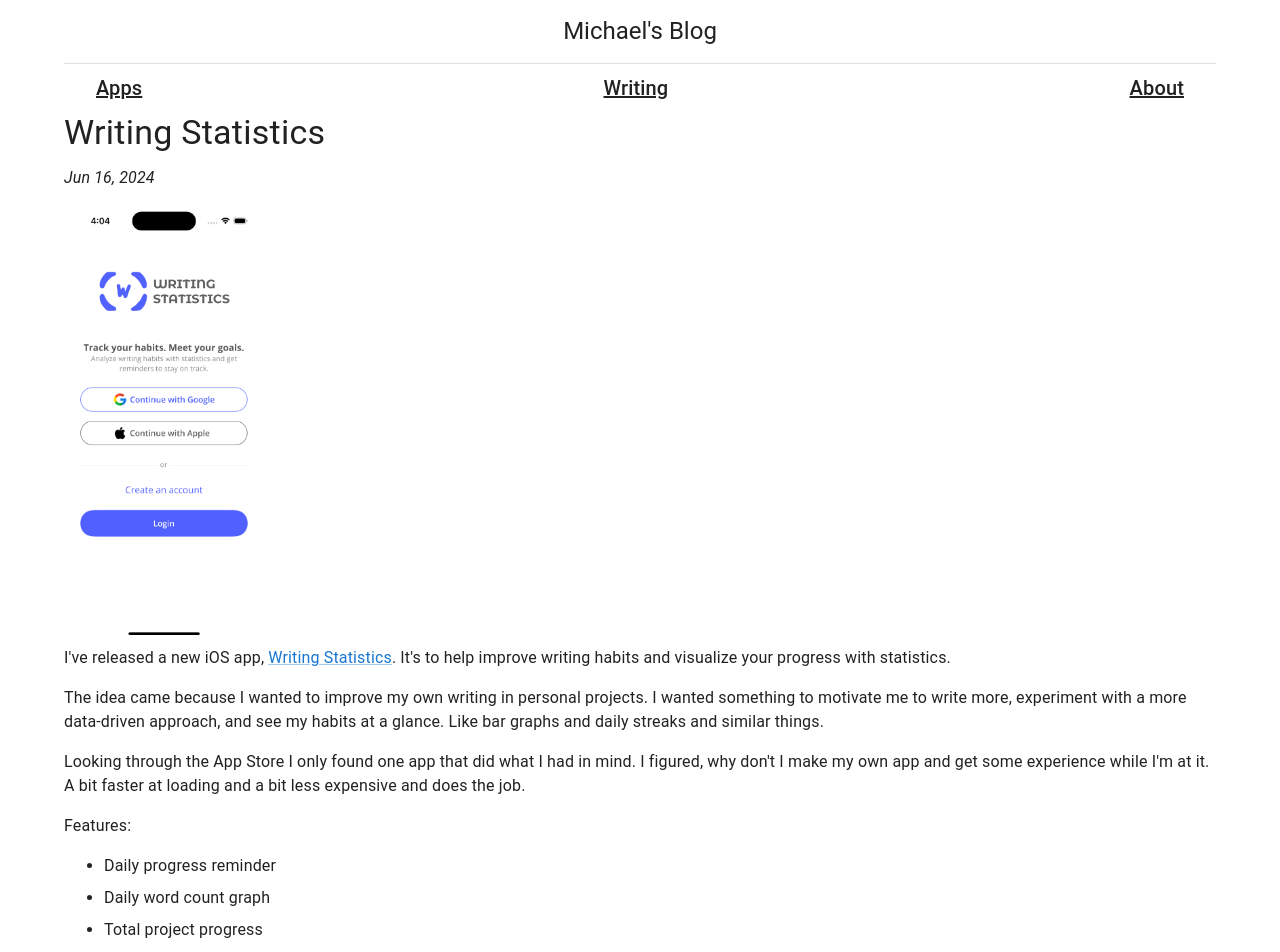
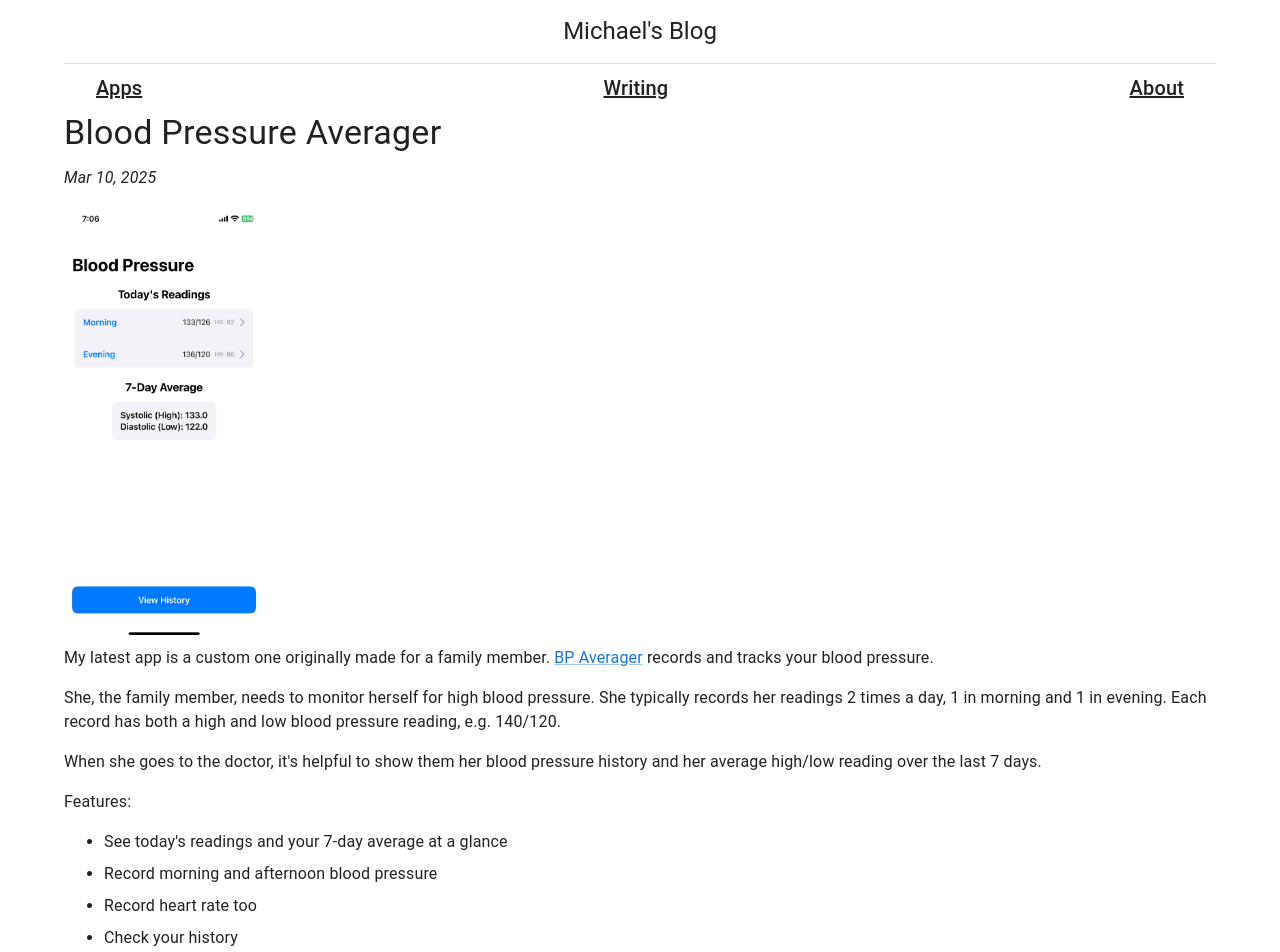
Before and after one commit to mdhsieh/mdhsieh.github.io, a React (Create React App) app: page /apps in a window 1280 px wide. Shown: the top 952 px of the page. Built offline with nearby package versions, Linux system fonts and the light colour scheme.

Commit message:
feat: New app blog post on BP Averager

```diff
--- a/src/Components/Blog.js
+++ b/src/Components/Blog.js
@@ -16,6 +16,7 @@ import post5 from '../Writing/blog-post.5.md';
 import post6 from '../Writing/blog-post.6.md';
 import post7 from '../Writing/blog-post.7.md';
 import post8 from '../Writing/blog-post.8.md';
+import post9 from '../Writing/blog-post.9.md';
 import { BrowserRouter as Router, Route, Routes } from 'react-router-dom'
 import { useState, useEffect } from 'react'
 
@@ -93,6 +94,11 @@ export default function Blog() {
         'fileUrl': post8,
         'text': ''
       },
+      {
+        'id': 'bp-averager',
+        'fileUrl': post9,
+        'text': ''
+      },
     ]
   )
   const postUrls = [post7, post6, post5, post4, post1, post2]
@@ -104,7 +110,7 @@ export default function Blog() {
       'text': ''
     },
   ])
-  const appPostUrls = [post8, post3]
+  const appPostUrls = [post9, post8, post3]
 
   useEffect(() => {
     Promise.all(
--- /dev/null
+++ b/src/Writing/blog-post.9.md
@@ -0,0 +1,18 @@
+# Blood Pressure Averager
+
+_Mar 10, 2025_
+
+<img src="images/portfolio/bp-averager.png" alt="bp_averager_main_image" width="200"/>
+
+My latest app is a custom one originally made for a family member. [BP Averager](https://apps.apple.com/app/blood-pressure-averager/id6739744580) records and tracks your blood pressure.
+
+She, the family member, needs to monitor herself for high blood pressure. She typically records her readings 2 times a day, 1 in morning and 1 in evening. Each record has both a high and low blood pressure reading, e.g. 140/120.
+
+When she goes to the doctor, it's helpful to show them her blood pressure history and her average high/low reading over the last 7 days.
+
+Features:
+- See today's readings and your 7-day average at a glance
+- Record morning and afternoon blood pressure
+- Record heart rate too
+- Check your history
+- Data is saved on your device only
```
Also changed, not shown: public/images/portfolio/bp-averager.png (added).
